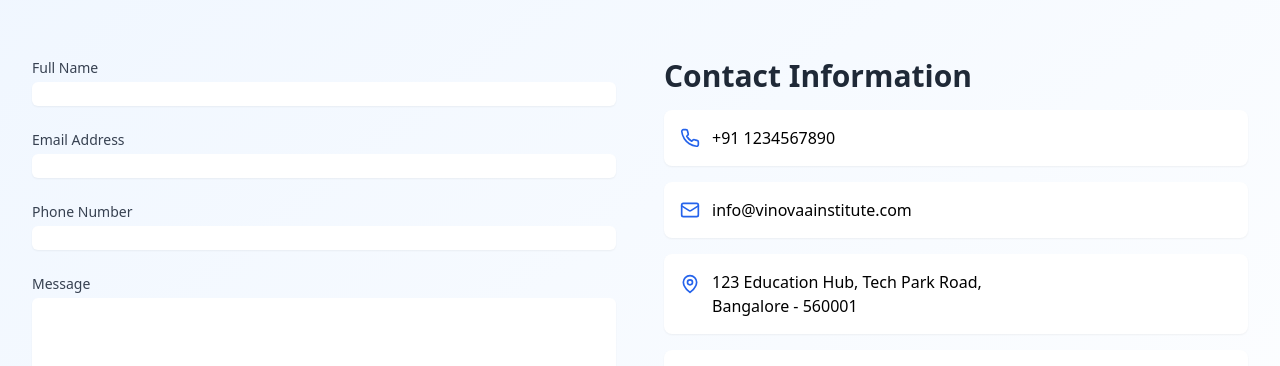
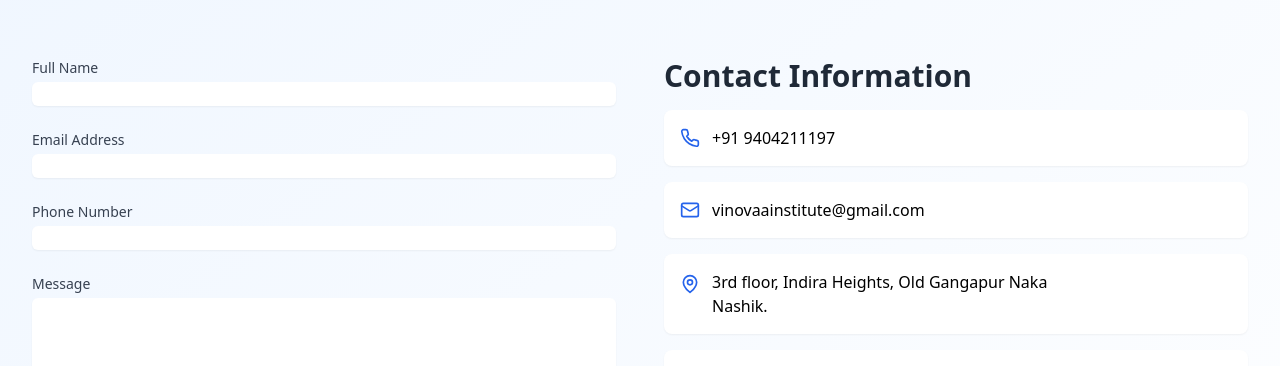
Before and after one commit to Braintech456/vi, a React (Vite) app: page / in a window 1280 px wide. Shown: the part 7080-7446 px from the top of the page. Built offline with nearby package versions, Linux system fonts and the light colour scheme.

Commit message:
Update Contact.tsx

```diff
--- a/src/components/Contact.tsx
+++ b/src/components/Contact.tsx
@@ -147,26 +147,26 @@ const Contact = () => {
             <div>
               <h3 className="heading-secondary">Contact Information</h3>
               <div className="space-y-4">
-                <motion.div
+              <motion.div
                   className="flex items-center p-4 bg-white rounded-lg shadow-sm hover:shadow-md transition-shadow duration-200"
                   whileHover={{ scale: 1.02 }}
                 >
                   <Phone className="h-5 w-5 text-blue-600 mr-3" />
-                  <span>+91 1234567890</span>
+                  <span>+91 9404211197</span>
                 </motion.div>
                 <motion.div
                   className="flex items-center p-4 bg-white rounded-lg shadow-sm hover:shadow-md transition-shadow duration-200"
                   whileHover={{ scale: 1.02 }}
                 >
                   <Mail className="h-5 w-5 text-blue-600 mr-3" />
-                  <span>info@vinovaainstitute.com</span>
+                  <span>vinovaainstitute@gmail.com</span>
                 </motion.div>
                 <motion.div
                   className="flex items-start p-4 bg-white rounded-lg shadow-sm hover:shadow-md transition-shadow duration-200"
                   whileHover={{ scale: 1.02 }}
                 >
                   <MapPin className="h-5 w-5 text-blue-600 mr-3 mt-1" />
-                  <span>123 Education Hub, Tech Park Road,<br />Bangalore - 560001</span>
+                  <span>3rd floor, Indira Heights, Old Gangapur Naka<br />Nashik.</span>
                 </motion.div>
                 <motion.div
                   className="flex items-center p-4 bg-white rounded-lg shadow-sm hover:shadow-md transition-shadow duration-200"
@@ -186,7 +186,7 @@ const Contact = () => {
                 transition={{ duration: 0.3 }}
               >
                 <iframe
-                  src="https://www.google.com/maps/embed?pb=!1m18!1m12!1m3!1d3888.5997798858874!2d77.5945627!3d12.9715987!2m3!1f0!2f0!3f0!3m2!1i1024!2i768!4f13.1!3m3!1m2!1s0x0%3A0x0!2zMTLCsDU4JzI3LjgiTiA3N8KwMzUnNDAuNCJF!5e0!3m2!1sen!2sin!4v1635825247425!5m2!1sen!2sin"
+                  src="https://www.google.com/maps/embed?pb=!1m18!1m12!1m3!1d3749.0253580248605!2d73.77190089999999!3d20.0074504!2m3!1f0!2f0!3f0!3m2!1i1024!2i768!4f13.1!3m3!1m2!1s0x3bddeba270864883%3A0x1c0ebc79ac4b4269!2sIndira%20Heights!5e0!3m2!1sen!2sin!4v1741367354813!5m2!1sen!2sin"
                   width="100%"
                   height="300"
                   style={{ border: 0 }}
```
